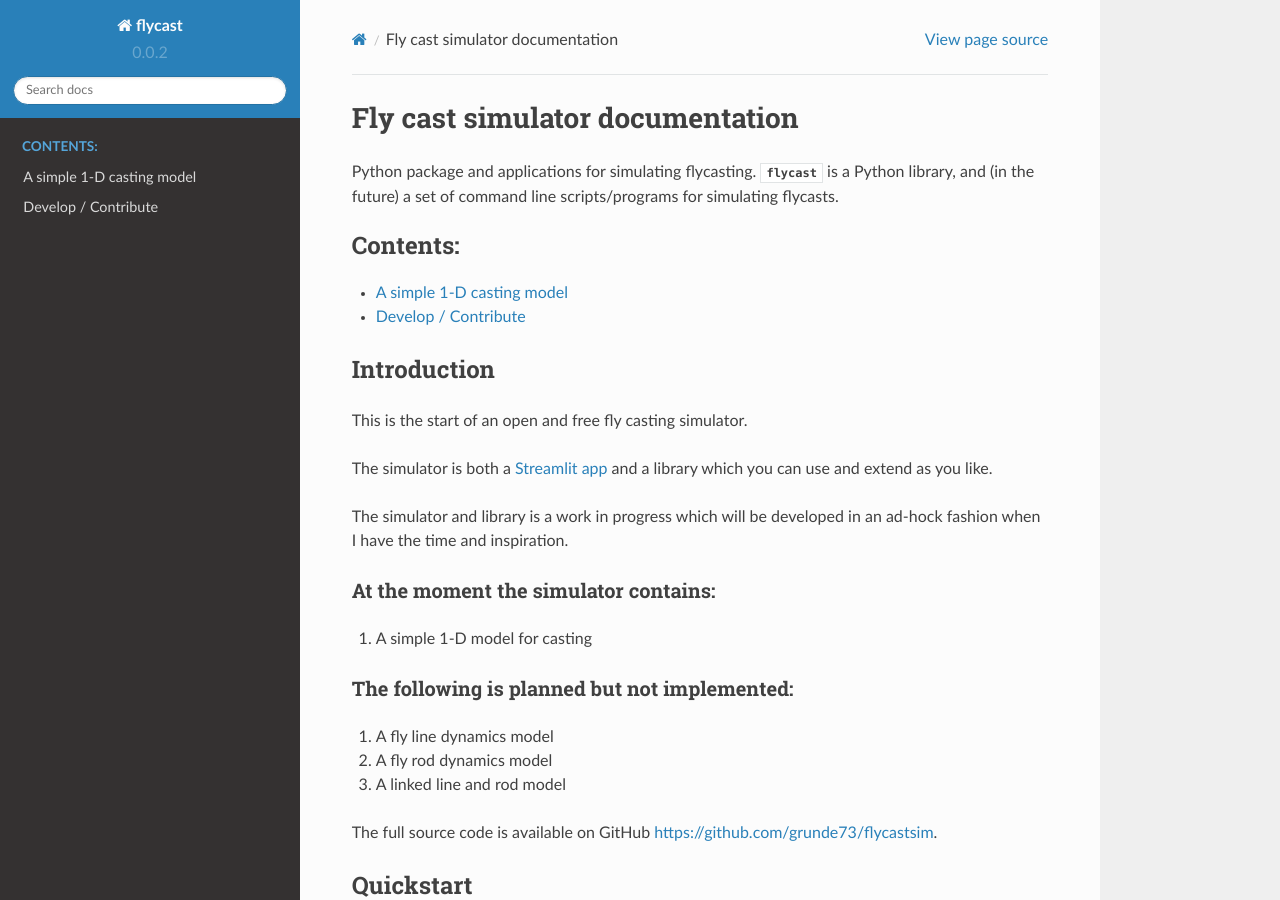
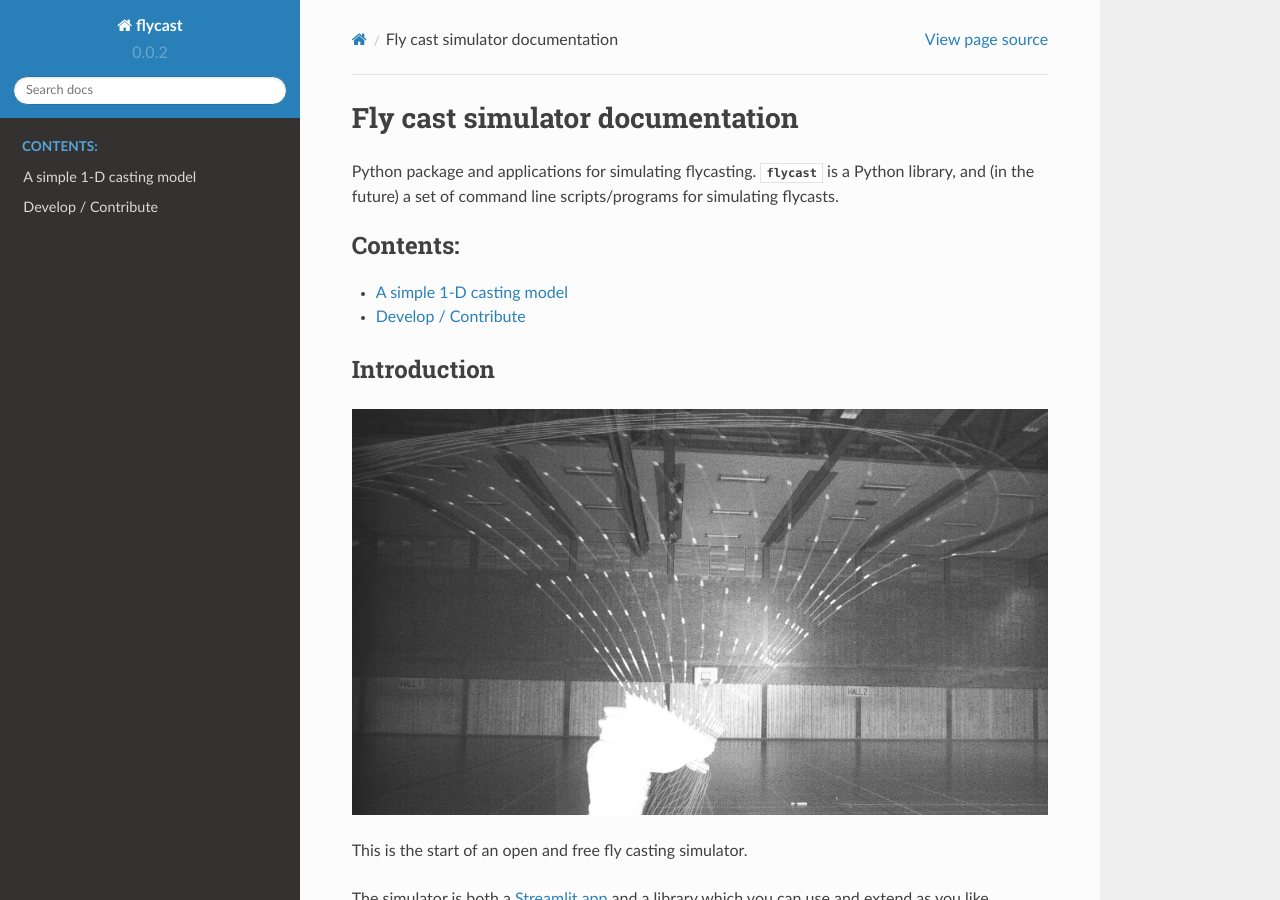
Before and after one commit to grunde73/flycastsim, a Sphinx documentation site: the page built from docs/index.rst, in a window 1280 px wide and 900 px high. Built offline with Sphinx 7.4.7 and the Read the Docs theme 2.0.0, drawn with Linux system fonts in a browser that asks for light colours; pages that are not in the unit, such as notebooks, are missing from menus.

Commit message:
added overlay image of fly cast to docs

```diff
--- a/docs/index.rst
+++ b/docs/index.rst
@@ -23,6 +23,9 @@ scripts/programs for simulating flycasts.
 
 Introduction
 ----------------------
+.. image:: ./fig/m1_stroke_overlay_dt002_enh.png
+
+
 This is the start of an open and free fly casting simulator.
 
 The simulator is both a
```
Also changed, not shown: docs/fig/m1_stroke_overlay_dt002_enh.png (added), 12 other files.
